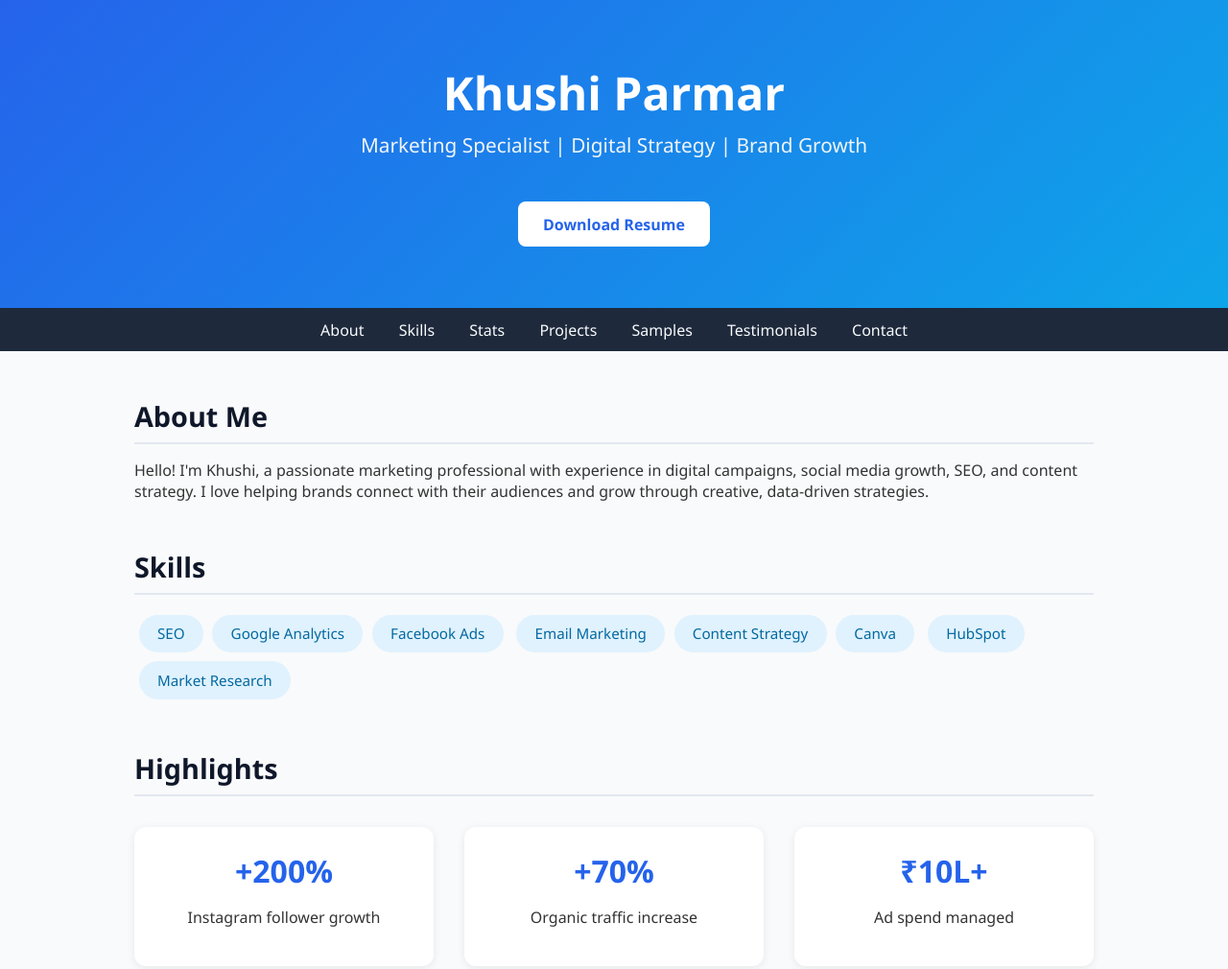
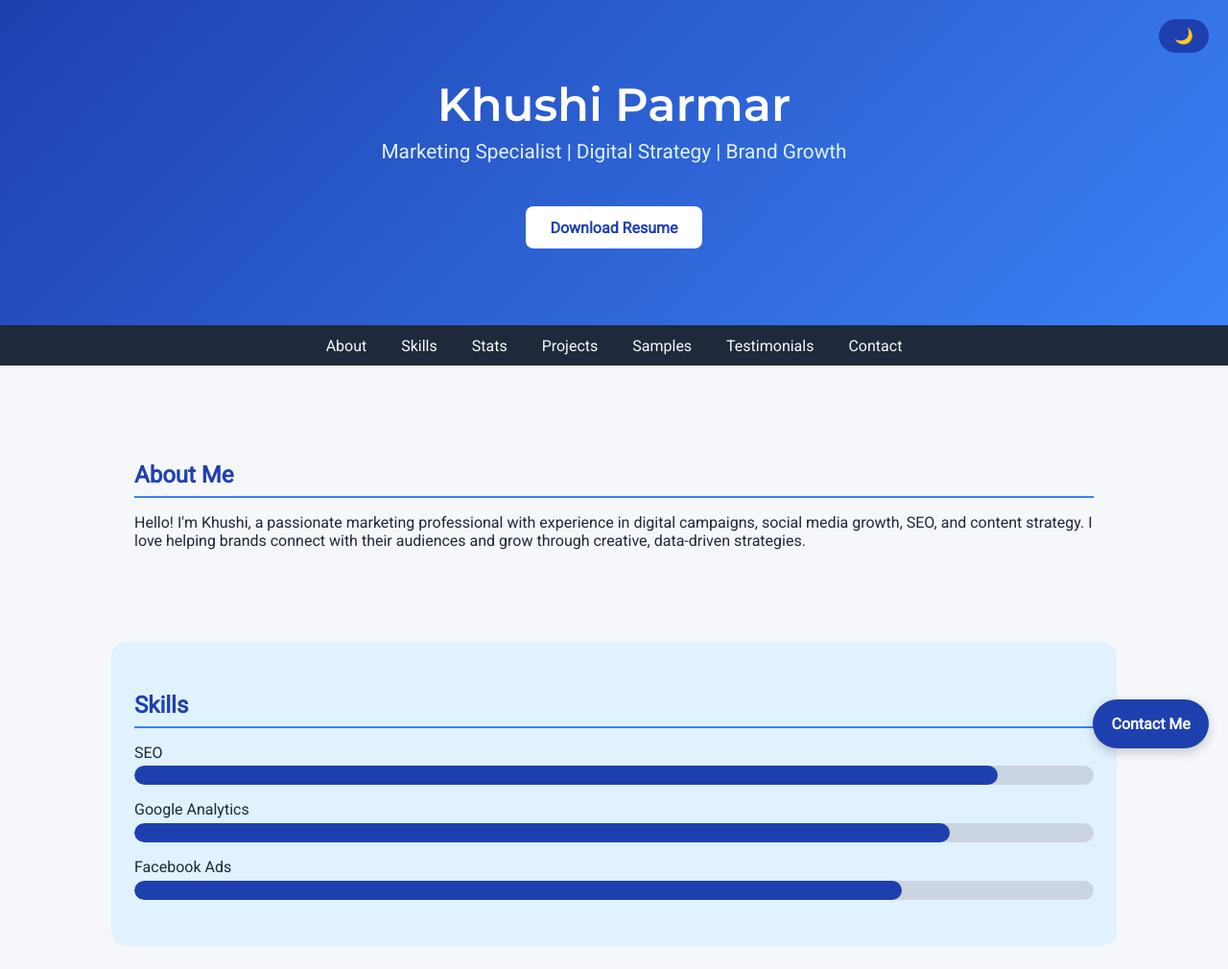
Before and after one commit to khushiparmarmarketing/portfolio, a plain HTML site: page index.html in a window 1280 px wide. Shown: the top 1010 px of the page at 96% size. Drawn offline with Linux system fonts and the light colour scheme.

Commit message:
Update index.html

```diff
--- a/index.html
+++ b/index.html
@@ -4,31 +4,49 @@
   <meta charset="UTF-8" />
   <meta name="viewport" content="width=device-width, initial-scale=1.0" />
   <title>Khushi Parmar | Marketing Portfolio</title>
+  <link href="https://fonts.googleapis.com/css2?family=Montserrat:wght@600&family=Roboto&display=swap" rel="stylesheet">
   <style>
+    :root {
+      --primary-color: #1e40af;
+      --secondary-color: #3b82f6;
+      --light-bg: #f5f7fa;
+      --dark-bg: #1f2937;
+      --light-text: #fff;
+      --dark-text: #1f2937;
+    }
+
     body {
-      font-family: 'Segoe UI', Tahoma, Geneva, Verdana, sans-serif;
+      font-family: 'Roboto', sans-serif;
       margin: 0;
       padding: 0;
-      background: #f9fafb;
-      color: #333;
+      background: var(--light-bg);
+      color: var(--dark-text);
       scroll-behavior: smooth;
+      transition: background 0.3s, color 0.3s;
     }
+    body.dark {
+      background: var(--dark-bg);
+      color: var(--light-text);
+    }
+
     header {
-      background: linear-gradient(135deg, #2563eb, #0ea5e9);
+      background: linear-gradient(135deg, var(--primary-color), var(--secondary-color));
       color: #fff;
-      padding: 4rem 2rem;
+      padding: 5rem 2rem;
       text-align: center;
+      position: relative;
     }
     header h1 {
       margin: 0;
+      font-family: 'Montserrat', sans-serif;
       font-size: 3rem;
-      font-weight: bold;
+      font-weight: 600;
       animation: fadeInDown 1.2s;
     }
     header p {
       margin-top: .5rem;
       font-size: 1.3rem;
-      color: #f1f5f9;
+      color: #e0f2fe;
       animation: fadeInUp 1.5s;
     }
     .hero-btn {
@@ -36,16 +54,17 @@
       margin-top: 1.5rem;
       padding: .8rem 1.6rem;
       background: #fff;
-      color: #2563eb;
+      color: var(--primary-color);
       border-radius: .5rem;
       text-decoration: none;
-      font-weight: bold;
+      font-weight: 600;
       transition: background .3s, color .3s;
     }
     .hero-btn:hover {
-      background: #2563eb;
+      background: var(--primary-color);
       color: #fff;
     }
+
     nav {
       background: #1e293b;
       padding: .7rem;
@@ -61,55 +80,56 @@
       font-weight: 500;
       transition: color .3s;
     }
+    nav a.active {
+      color: var(--secondary-color);
+      font-weight: 600;
+    }
     nav a:hover {
-      color: #38bdf8;
+      color: var(--secondary-color);
     }
+
     section {
       max-width: 1000px;
       margin: 3rem auto;
-      padding: 0 1.5rem;
+      padding: 2rem 1.5rem;
+      border-radius: 1rem;
+    }
+    section:nth-of-type(even) {
+      background: #e0f2fe;
+    }
+    body.dark section:nth-of-type(even) {
+      background: #2d3748;
     }
     section h2 {
-      border-bottom: 2px solid #e2e8f0;
+      border-bottom: 2px solid var(--secondary-color);
       padding-bottom: .5rem;
       margin-bottom: 1rem;
-      color: #0f172a;
-      font-size: 1.8rem;
+      color: var(--primary-color);
     }
-    .skills, .projects, .samples, .testimonials {
-      display: grid;
-      gap: 1.5rem;
+
+    /* Skills */
+    .skill {
+      margin-bottom: 1rem;
     }
-    .skill-list span {
-      display: inline-block;
-      background: #e0f2fe;
-      color: #0369a1;
-      padding: .6rem 1.2rem;
+    .skill-name {
+      margin-bottom: .3rem;
+      font-weight: 500;
+    }
+    .skill-bar {
+      background: #cbd5e1;
       border-radius: 9999px;
-      margin: .3rem;
-      font-size: .95rem;
-      font-weight: 500;
-      transition: transform .3s;
+      overflow: hidden;
+      height: 20px;
     }
-    .skill-list span:hover {
-      transform: scale(1.05);
-      background: #bae6fd;
+    .skill-bar-fill {
+      height: 100%;
+      width: 0;
+      background: var(--primary-color);
+      border-radius: 9999px;
+      transition: width 1.5s;
     }
-    .project, .sample, .testimonial {
-      background: #fff;
-      padding: 1.5rem;
-      border-radius: .75rem;
-      box-shadow: 0 4px 12px rgba(0,0,0,.08);
-      transition: transform .3s, box-shadow .3s;
-    }
-    .project:hover, .sample:hover, .testimonial:hover {
-      transform: translateY(-5px);
-      box-shadow: 0 6px 16px rgba(0,0,0,.12);
-    }
-    .project h3 {
-      margin-top: 0;
-      color: #2563eb;
-    }
+
+    /* Stats */
     .stats {
       display: flex;
       gap: 2rem;
@@ -126,53 +146,98 @@
       flex: 1;
       min-width: 180px;
     }
-    .stat h3 {
-      color: #2563eb;
-      font-size: 2rem;
-      margin: 0;
+    body.dark .stat { background: #374151; color: #fff; }
+    .stat h3 { color: var(--primary-color); font-size: 2rem; margin: 0; }
+
+    /* Projects & Samples */
+    .card-container {
+      display: grid;
+      gap: 1.5rem;
+      grid-template-columns: repeat(auto-fit, minmax(280px, 1fr));
     }
-    img.sample-img {
+    .card {
+      background: #fff;
+      padding: 1.5rem;
+      border-radius: .75rem;
+      box-shadow: 0 4px 12px rgba(0,0,0,.08);
+      transition: transform .3s, box-shadow .3s;
+      cursor: pointer;
+    }
+    body.dark .card { background: #374151; color: #fff; }
+    .card:hover {
+      transform: translateY(-5px);
+      box-shadow: 0 6px 16px rgba(0,0,0,.12);
+    }
+    .card img {
       width: 100%;
       border-radius: .5rem;
+      margin-bottom: .5rem;
     }
+
+    /* Testimonials Carousel */
+    .testimonial-container { position: relative; overflow: hidden; }
+    .testimonial-slide { display: none; text-align: center; padding: 1rem; }
+    .testimonial-slide.active { display: block; }
+
+    /* Contact */
     .contact a {
       display: inline-block;
       margin: .5rem;
       padding: .8rem 1.4rem;
-      background: #2563eb;
+      background: var(--primary-color);
       color: white;
       border-radius: .5rem;
       text-decoration: none;
       transition: background .3s;
     }
-    .contact a:hover {
-      background: #1e40af;
+    .contact a:hover { background: var(--secondary-color); }
+
+    .floating-contact {
+      position: fixed;
+      bottom: 20px;
+      right: 20px;
+      background: var(--primary-color);
+      color: white;
+      padding: 1rem 1.2rem;
+      border-radius: 50px;
+      text-decoration: none;
+      font-weight: 600;
+      box-shadow: 0 4px 12px rgba(0,0,0,.2);
+      transition: background .3s, transform .3s;
+      z-index: 1000;
     }
-    footer {
-      text-align: center;
-      padding: 1rem;
-      background: #0f172a;
-      color: #cbd5e1;
-      margin-top: 2rem;
+    .floating-contact:hover {
+      background: var(--secondary-color);
+      transform: scale(1.05);
     }
-    @keyframes fadeInDown {
-      from {opacity:0; transform: translateY(-20px);}
-      to {opacity:1; transform: translateY(0);}
+
+    /* Dark Mode Toggle */
+    .dark-toggle {
+      position: fixed;
+      top: 20px;
+      right: 20px;
+      background: var(--primary-color);
+      color: white;
+      padding: .5rem 1rem;
+      border-radius: 9999px;
+      cursor: pointer;
+      z-index: 1000;
     }
-    @keyframes fadeInUp {
-      from {opacity:0; transform: translateY(20px);}
-      to {opacity:1; transform: translateY(0);}
-    }
+    .dark-toggle:hover { background: var(--secondary-color); }
+
+    @keyframes fadeInDown { from {opacity:0; transform: translateY(-20px);} to {opacity:1; transform: translateY(0);} }
+    @keyframes fadeInUp { from {opacity:0; transform: translateY(20px);} to {opacity:1; transform: translateY(0);} }
   </style>
 </head>
 <body>
+  <div class="dark-toggle" onclick="toggleDarkMode()">🌙</div>
   <header>
     <h1>Khushi Parmar</h1>
     <p>Marketing Specialist | Digital Strategy | Brand Growth</p>
     <a href="resume.pdf" class="hero-btn" target="_blank">Download Resume</a>
   </header>
 
-  <nav>
+  <nav id="navbar">
     <a href="#about">About</a>
     <a href="#skills">Skills</a>
     <a href="#stats">Stats</a>
@@ -189,43 +254,41 @@
 
   <section id="skills">
     <h2>Skills</h2>
-    <div class="skill-list">
-      <span>SEO</span><span>Google Analytics</span><span>Facebook Ads</span>
-      <span>Email Marketing</span><span>Content Strategy</span><span>Canva</span>
-      <span>HubSpot</span><span>Market Research</span>
+    <div class="skill">
+      <div class="skill-name">SEO</div>
+      <div class="skill-bar"><div class="skill-bar-fill" data-percentage="90%"></div></div>
+    </div>
+    <div class="skill">
+      <div class="skill-name">Google Analytics</div>
+      <div class="skill-bar"><div class="skill-bar-fill" data-percentage="85%"></div></div>
+    </div>
+    <div class="skill">
+      <div class="skill-name">Facebook Ads</div>
+      <div class="skill-bar"><div class="skill-bar-fill" data-percentage="80%"></div></div>
     </div>
   </section>
 
   <section id="stats">
     <h2>Highlights</h2>
     <div class="stats">
-      <div class="stat">
-        <h3>+200%</h3>
-        <p>Instagram follower growth</p>
-      </div>
-      <div class="stat">
-        <h3>+70%</h3>
-        <p>Organic traffic increase</p>
-      </div>
-      <div class="stat">
-        <h3>₹10L+</h3>
-        <p>Ad spend managed</p>
-      </div>
+      <div class="stat"><h3 data-target="200">0%</h3><p>Instagram follower growth</p></div>
+      <div class="stat"><h3 data-target="70">0%</h3><p>Organic traffic increase</p></div>
+      <div class="stat"><h3 data-target="10">0L+</h3><p>Ad spend managed</p></div>
     </div>
   </section>
 
   <section id="projects">
     <h2>Projects</h2>
-    <div class="projects">
-      <div class="project">
+    <div class="card-container">
+      <div class="card">
         <h3>Social Media Growth Campaign</h3>
         <p>Increased Instagram followers by 200% in 3 months through engaging content and targeted ads.</p>
       </div>
-      <div class="project">
+      <div class="card">
         <h3>SEO Optimization</h3>
         <p>Boosted organic traffic by 70% for a client by optimizing on-page SEO and running keyword campaigns.</p>
       </div>
-      <div class="project">
+      <div class="card">
         <h3>Email Marketing Automation</h3>
         <p>Created automated campaigns with 40% open rates and 12% conversions.</p>
       </div>
@@ -234,29 +297,17 @@
 
   <section id="samples">
     <h2>Work Samples</h2>
-    <div class="samples">
-      <div class="sample">
-        <img src="https://via.placeholder.com/800x400" alt="Sample 1" class="sample-img" />
-        <p>Sample Social Media Post Design</p>
-      </div>
-      <div class="sample">
-        <img src="https://via.placeholder.com/800x400" alt="Sample 2" class="sample-img" />
-        <p>Email Newsletter Example</p>
-      </div>
+    <div class="card-container">
+      <div class="card"><img src="https://via.placeholder.com/800x400" alt="Sample 1"><p>Sample Social Media Post Design</p></div>
+      <div class="card"><img src="https://via.placeholder.com/800x400" alt="Sample 2"><p>Email Newsletter Example</p></div>
     </div>
   </section>
 
   <section id="testimonials">
     <h2>Testimonials</h2>
-    <div class="testimonials">
-      <div class="testimonial">
-        <p>“Khushi’s innovative strategies boosted our brand presence beyond expectations.”</p>
-        <strong>- Client A</strong>
-      </div>
-      <div class="testimonial">
-        <p>“Her ability to analyze data and turn it into actionable campaigns is outstanding.”</p>
-        <strong>- Manager B</strong>
-      </div>
+    <div class="testimonial-container">
+      <div class="testimonial-slide active"><p>“Khushi’s innovative strategies boosted our brand presence beyond expectations.”</p><strong>- Client A</strong></div>
+      <div class="testimonial-slide"><p>“Her ability to analyze data and turn it into actionable campaigns is outstanding.”</p><strong>- Manager B</strong></div>
     </div>
   </section>
 
@@ -267,8 +318,70 @@
     <a href="https://linkedin.com/in/khushiparmar" target="_blank">LinkedIn</a>
   </section>
 
+  <a href="#contact" class="floating-contact">Contact Me</a>
+
   <footer>
     <p>&copy; 2025 Khushi Parmar. All rights reserved.</p>
   </footer>
+
+  <script>
+    // Dark mode toggle
+    function toggleDarkMode() {
+      document.body.classList.toggle('dark');
+    }
+
+    // Skill bar animation
+    const skillFills = document.querySelectorAll('.skill-bar-fill');
+    window.addEventListener('scroll', () => {
+      skillFills.forEach(fill => {
+        const top = fill.getBoundingClientRect().top;
+        const windowHeight = window.innerHeight;
+        if (top < windowHeight - 50) {
+          fill.style.width = fill.dataset.percentage;
+        }
+      });
+    });
+
+    // Stats count-up animation
+    const counters = document.querySelectorAll('.stat h3');
+    const options = { threshold: 0.5 };
+    const observer = new IntersectionObserver((entries, observer) => {
+      entries.forEach(entry => {
+        if(entry.isIntersecting){
+          const target = +entry.target.dataset.target;
+          let count = 0;
+          const interval = setInterval(() => {
+            count += 1;
+            entry.target.textContent = (target >= 100 ? count + '%' : count + (target === 10 ? 'L+' : '%'));
+            if(count >= target) clearInterval(interval);
+          }, 20);
+          observer.unobserve(entry.target);
+        }
+      });
+    }, options);
+    counters.forEach(counter => observer.observe(counter));
+
+    // Testimonials carousel
+    let currentSlide = 0;
+    const slides = document.querySelectorAll('.testimonial-slide');
+    setInterval(() => {
+      slides[currentSlide].classList.remove('active');
+      currentSlide = (currentSlide + 1) % slides.length;
+      slides[currentSlide].classList.add('active');
+    }, 5000);
+
+    // Scroll spy for navbar
+    const sections = document.querySelectorAll('section');
+    const navLinks = document.querySelectorAll('nav a');
+    window.addEventListener('scroll', () => {
+      let current = '';
+      sections.forEach(section => {
+        const sectionTop = section.offsetTop - 100;
+        if(pageYOffset >= sectionTop) current = section.getAttribute('id');
+      });
+      navLinks.forEach(a => a.classList.remove('active'));
+      if(current) document.querySelector('nav a[href="#'+current+'"]').classList.add('active');
+    });
+  </script>
 </body>
 </html>
```
